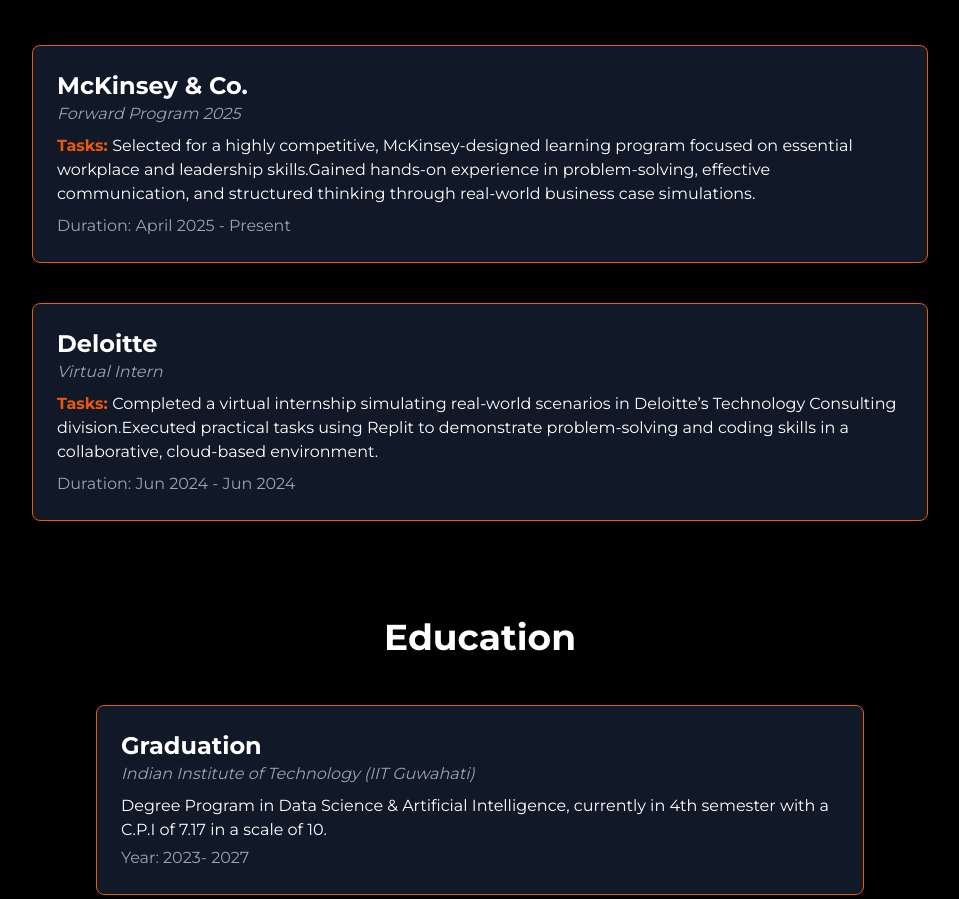
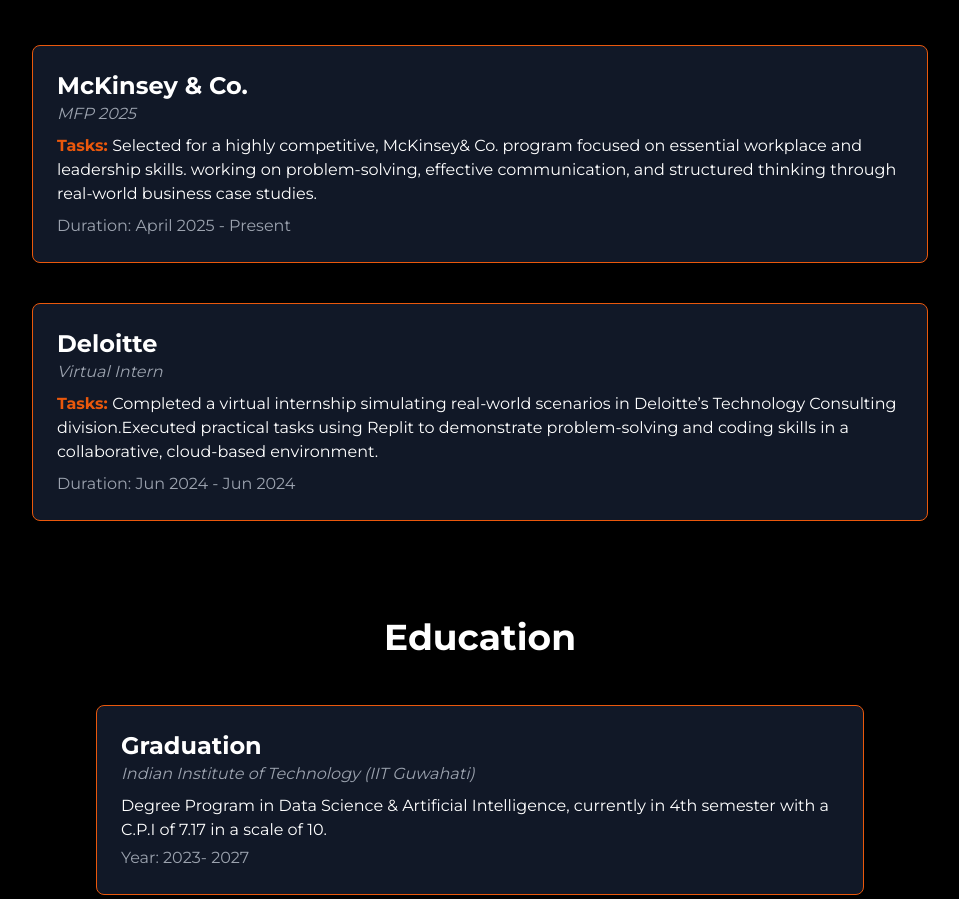
Before and after one commit to Vedant-Manna/portfolio.vm, a plain HTML site: page index.html in a window 1280 px wide. Shown: the part 1019-1918 px from the top of the page, without its empty margins (160-1119 px from the left). Drawn offline with nearby package versions, Linux system fonts and the light colour scheme; animation ran at ten frames a second.

Commit message:
Update index.html

```diff
--- a/index.html
+++ b/index.html
@@ -340,13 +340,13 @@
        McKinsey &amp; Co.
       </h3>
       <p class="italic text-gray-400 mb-2">
-       Forward Program 2025
+       MFP 2025
       </p>
       <p class="mb-2">
        <span class="font-bold text-orange-600">
         Tasks:
        </span>
-       Selected for a highly competitive, McKinsey-designed learning program focused on essential workplace and leadership skills.Gained hands-on experience in problem-solving, effective communication, and structured thinking through real-world business case simulations.
+       Selected for a highly competitive, McKinsey& Co. program focused on essential workplace and leadership skills. working on problem-solving, effective communication, and structured thinking through real-world business case studies.
       </p>
       <p class="text-gray-400">
        Duration: April 2025 - Present
```
